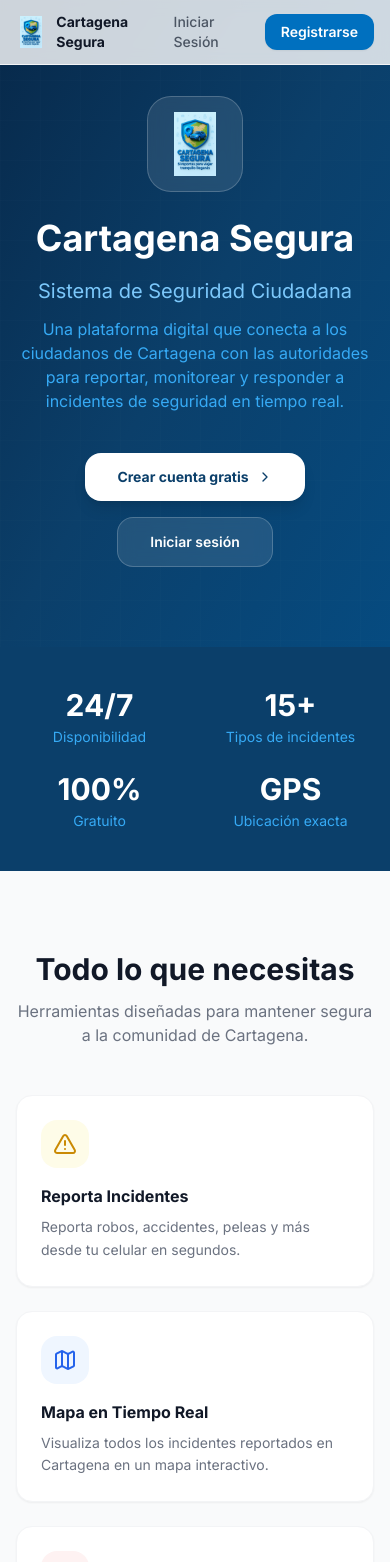
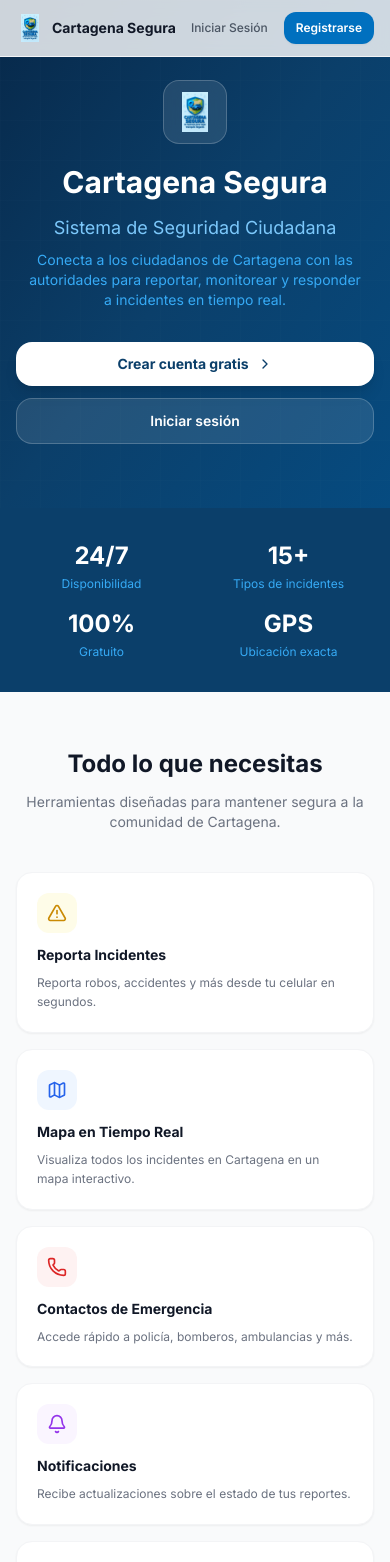
Before and after one commit to TheSantSalazar/Cartagena-Segura-React, a React (Vite) app: page / in a window 390 px wide. Shown: the top 1562 px of the page. Built offline with nearby package versions, Linux system fonts and the light colour scheme.

Commit message:
Responsive

```diff
--- a/src/pages/LandingPage.jsx
+++ b/src/pages/LandingPage.jsx
@@ -1,43 +1,13 @@
 import { Link } from 'react-router-dom'
-import { Shield, MapPin, Bell, Phone, AlertTriangle, ChevronRight, Lock, Users, Map } from 'lucide-react'
+import { AlertTriangle, Map, Phone, Bell, Lock, Users, ChevronRight } from 'lucide-react'
 
 const features = [
-  {
-    icon: AlertTriangle,
-    title: 'Reporta Incidentes',
-    desc: 'Reporta robos, accidentes, peleas y más desde tu celular en segundos.',
-    color: 'bg-yellow-50 text-yellow-600',
-  },
-  {
-    icon: Map,
-    title: 'Mapa en Tiempo Real',
-    desc: 'Visualiza todos los incidentes reportados en Cartagena en un mapa interactivo.',
-    color: 'bg-blue-50 text-blue-600',
-  },
-  {
-    icon: Phone,
-    title: 'Contactos de Emergencia',
-    desc: 'Accede rápidamente a policía, bomberos, ambulancias y más.',
-    color: 'bg-red-50 text-red-600',
-  },
-  {
-    icon: Bell,
-    title: 'Notificaciones',
-    desc: 'Recibe actualizaciones sobre el estado de tus reportes en tiempo real.',
-    color: 'bg-purple-50 text-purple-600',
-  },
-  {
-    icon: Lock,
-    title: 'Seguro y Privado',
-    desc: 'Tus datos están protegidos con autenticación JWT y cifrado.',
-    color: 'bg-green-50 text-green-600',
-  },
-  {
-    icon: Users,
-    title: 'Para Toda la Ciudad',
-    desc: 'Una plataforma colaborativa donde cada ciudadano contribuye a la seguridad.',
-    color: 'bg-orange-50 text-orange-600',
-  },
+  { icon: AlertTriangle, title: 'Reporta Incidentes', desc: 'Reporta robos, accidentes y más desde tu celular en segundos.', color: 'bg-yellow-50 text-yellow-600' },
+  { icon: Map, title: 'Mapa en Tiempo Real', desc: 'Visualiza todos los incidentes en Cartagena en un mapa interactivo.', color: 'bg-blue-50 text-blue-600' },
+  { icon: Phone, title: 'Contactos de Emergencia', desc: 'Accede rápido a policía, bomberos, ambulancias y más.', color: 'bg-red-50 text-red-600' },
+  { icon: Bell, title: 'Notificaciones', desc: 'Recibe actualizaciones sobre el estado de tus reportes.', color: 'bg-purple-50 text-purple-600' },
+  { icon: Lock, title: 'Seguro y Privado', desc: 'Tus datos están protegidos con autenticación JWT.', color: 'bg-green-50 text-green-600' },
+  { icon: Users, title: 'Para Toda la Ciudad', desc: 'Plataforma colaborativa donde cada ciudadano contribuye.', color: 'bg-orange-50 text-orange-600' },
 ]
 
 const stats = [
@@ -54,17 +24,15 @@ export default function LandingPage() {
       {/* NAV */}
       <nav className="fixed top-0 left-0 right-0 z-50 bg-white/80 backdrop-blur border-b border-gray-100">
         <div className="max-w-6xl mx-auto px-4 py-3 flex items-center justify-between">
-          <div className="flex items-center gap-2.5">
-            <img src="/Ctg_Seg-Logo.png" alt="Cartagena Segura" className="w-8 h-8 object-contain" />
+          <div className="flex items-center gap-2">
+            <img src="/Ctg_Seg-Logo.png" alt="Cartagena Segura" className="w-7 h-7 sm:w-8 sm:h-8 object-contain" />
             <span className="font-bold text-gray-900 text-sm">Cartagena Segura</span>
           </div>
-          <div className="flex items-center gap-3">
-            <Link to="/login"
-              className="text-sm font-medium text-gray-600 hover:text-gray-900 transition-colors">
+          <div className="flex items-center gap-2 sm:gap-3">
+            <Link to="/login" className="text-xs sm:text-sm font-medium text-gray-600 hover:text-gray-900 px-2 sm:px-3 py-1.5">
               Iniciar Sesión
             </Link>
-            <Link to="/register"
-              className="btn-primary text-sm px-4 py-2">
+            <Link to="/register" className="btn-primary text-xs sm:text-sm px-3 sm:px-4 py-2">
               Registrarse
             </Link>
           </div>
@@ -72,30 +40,27 @@ export default function LandingPage() {
       </nav>
 
       {/* HERO */}
-      <section className="pt-24 pb-20 bg-gradient-to-br from-primary-950 via-primary-900 to-primary-800 relative overflow-hidden">
-        {/* Grid background */}
+      <section className="pt-20 sm:pt-24 pb-16 sm:pb-20 bg-gradient-to-br from-primary-950 via-primary-900 to-primary-800 relative overflow-hidden">
         <div className="absolute inset-0 opacity-10"
           style={{ backgroundImage: 'linear-gradient(rgba(255,255,255,.1) 1px, transparent 1px), linear-gradient(90deg, rgba(255,255,255,.1) 1px, transparent 1px)', backgroundSize: '40px 40px' }} />
-
         <div className="max-w-4xl mx-auto px-4 text-center relative">
-          <div className="inline-flex items-center justify-center w-24 h-24 bg-white/10 border border-white/20 rounded-3xl mb-6 backdrop-blur">
-            <img src="/Ctg_Seg-Logo.png" alt="Logo" className="w-16 h-16 object-contain" />
+          <div className="inline-flex items-center justify-center w-16 h-16 sm:w-24 sm:h-24 bg-white/10 border border-white/20 rounded-2xl sm:rounded-3xl mb-5 sm:mb-6 backdrop-blur">
+            <img src="/Ctg_Seg-Logo.png" alt="Logo" className="w-10 h-10 sm:w-16 sm:h-16 object-contain" />
           </div>
-          <h1 className="text-4xl md:text-6xl font-bold text-white mb-4 leading-tight">
+          <h1 className="text-3xl sm:text-4xl md:text-6xl font-bold text-white mb-3 sm:mb-4 leading-tight">
             Cartagena Segura
           </h1>
-          <p className="text-xl text-primary-300 mb-3">Sistema de Seguridad Ciudadana</p>
-          <p className="text-primary-400 text-base max-w-2xl mx-auto mb-10">
-            Una plataforma digital que conecta a los ciudadanos de Cartagena con las autoridades
-            para reportar, monitorear y responder a incidentes de seguridad en tiempo real.
+          <p className="text-lg sm:text-xl text-primary-300 mb-2 sm:mb-3">Sistema de Seguridad Ciudadana</p>
+          <p className="text-primary-400 text-sm sm:text-base max-w-2xl mx-auto mb-8 sm:mb-10 px-2">
+            Conecta a los ciudadanos de Cartagena con las autoridades para reportar, monitorear y responder a incidentes en tiempo real.
           </p>
-          <div className="flex flex-col sm:flex-row items-center justify-center gap-4">
+          <div className="flex flex-col sm:flex-row items-center justify-center gap-3 sm:gap-4">
             <Link to="/register"
-              className="flex items-center gap-2 px-8 py-3.5 bg-white text-primary-900 font-bold rounded-2xl hover:bg-primary-50 transition-colors shadow-lg text-sm">
+              className="w-full sm:w-auto flex items-center justify-center gap-2 px-6 sm:px-8 py-3 sm:py-3.5 bg-white text-primary-900 font-bold rounded-2xl hover:bg-primary-50 transition-colors shadow-lg text-sm">
               Crear cuenta gratis <ChevronRight className="w-4 h-4" />
             </Link>
             <Link to="/login"
-              className="flex items-center gap-2 px-8 py-3.5 bg-white/10 border border-white/20 text-white font-semibold rounded-2xl hover:bg-white/20 transition-colors text-sm backdrop-blur">
+              className="w-full sm:w-auto flex items-center justify-center gap-2 px-6 sm:px-8 py-3 sm:py-3.5 bg-white/10 border border-white/20 text-white font-semibold rounded-2xl hover:bg-white/20 transition-colors text-sm">
               Iniciar sesión
             </Link>
           </div>
@@ -103,13 +68,13 @@ export default function LandingPage() {
       </section>
 
       {/* STATS */}
-      <section className="bg-primary-900 py-10">
+      <section className="bg-primary-900 py-8 sm:py-10">
         <div className="max-w-4xl mx-auto px-4">
-          <div className="grid grid-cols-2 md:grid-cols-4 gap-6">
+          <div className="grid grid-cols-2 md:grid-cols-4 gap-4 sm:gap-6">
             {stats.map((stat, i) => (
               <div key={i} className="text-center">
-                <p className="text-3xl font-bold text-white">{stat.value}</p>
-                <p className="text-primary-400 text-sm mt-1">{stat.label}</p>
+                <p className="text-2xl sm:text-3xl font-bold text-white">{stat.value}</p>
+                <p className="text-primary-400 text-xs sm:text-sm mt-1">{stat.label}</p>
               </div>
             ))}
           </div>
@@ -117,22 +82,22 @@ export default function LandingPage() {
       </section>
 
       {/* FEATURES */}
-      <section className="py-20 bg-gray-50">
+      <section className="py-14 sm:py-20 bg-gray-50">
         <div className="max-w-6xl mx-auto px-4">
-          <div className="text-center mb-12">
-            <h2 className="text-3xl font-bold text-gray-900 mb-3">Todo lo que necesitas</h2>
-            <p className="text-gray-500 max-w-xl mx-auto">
+          <div className="text-center mb-10 sm:mb-12">
+            <h2 className="text-2xl sm:text-3xl font-bold text-gray-900 mb-3">Todo lo que necesitas</h2>
+            <p className="text-gray-500 text-sm sm:text-base max-w-xl mx-auto">
               Herramientas diseñadas para mantener segura a la comunidad de Cartagena.
             </p>
           </div>
-          <div className="grid grid-cols-1 md:grid-cols-2 lg:grid-cols-3 gap-6">
+          <div className="grid grid-cols-1 sm:grid-cols-2 lg:grid-cols-3 gap-4 sm:gap-6">
             {features.map((f, i) => (
-              <div key={i} className="card p-6 hover:shadow-md transition-shadow">
-                <div className={`w-12 h-12 rounded-2xl flex items-center justify-center mb-4 ${f.color}`}>
-                  <f.icon className="w-6 h-6" />
+              <div key={i} className="card p-5 sm:p-6 hover:shadow-md transition-shadow">
+                <div className={`w-10 h-10 sm:w-12 sm:h-12 rounded-xl sm:rounded-2xl flex items-center justify-center mb-3 sm:mb-4 ${f.color}`}>
+                  <f.icon className="w-5 h-5 sm:w-6 sm:h-6" />
                 </div>
-                <h3 className="font-bold text-gray-900 mb-2">{f.title}</h3>
-                <p className="text-gray-500 text-sm leading-relaxed">{f.desc}</p>
+                <h3 className="font-bold text-gray-900 mb-2 text-sm sm:text-base">{f.title}</h3>
+                <p className="text-gray-500 text-xs sm:text-sm leading-relaxed">{f.desc}</p>
               </div>
             ))}
           </div>
@@ -140,23 +105,23 @@ export default function LandingPage() {
       </section>
 
       {/* HOW IT WORKS */}
-      <section className="py-20 bg-white">
+      <section className="py-14 sm:py-20 bg-white">
         <div className="max-w-4xl mx-auto px-4">
-          <div className="text-center mb-12">
-            <h2 className="text-3xl font-bold text-gray-900 mb-3">¿Cómo funciona?</h2>
+          <div className="text-center mb-10 sm:mb-12">
+            <h2 className="text-2xl sm:text-3xl font-bold text-gray-900 mb-3">¿Cómo funciona?</h2>
           </div>
-          <div className="grid grid-cols-1 md:grid-cols-3 gap-8">
+          <div className="grid grid-cols-1 sm:grid-cols-3 gap-8">
             {[
-              { step: '01', title: 'Crea tu cuenta', desc: 'Regístrate gratis como ciudadano de Cartagena en menos de un minuto.' },
-              { step: '02', title: 'Reporta un incidente', desc: 'Describe lo que ocurrió, adjunta tu ubicación GPS y envía el reporte.' },
-              { step: '03', title: 'Las autoridades actúan', desc: 'El equipo de seguridad recibe el reporte y coordina la respuesta.' },
+              { step: '01', title: 'Crea tu cuenta', desc: 'Regístrate gratis como ciudadano en menos de un minuto.' },
+              { step: '02', title: 'Reporta un incidente', desc: 'Describe lo que ocurrió, adjunta tu ubicación GPS y envía.' },
+              { step: '03', title: 'Las autoridades actúan', desc: 'El equipo recibe el reporte y coordina la respuesta.' },
             ].map((item, i) => (
               <div key={i} className="text-center">
-                <div className="w-14 h-14 bg-primary-50 rounded-2xl flex items-center justify-center mx-auto mb-4">
-                  <span className="text-primary-600 font-bold text-lg">{item.step}</span>
+                <div className="w-12 h-12 sm:w-14 sm:h-14 bg-primary-50 rounded-2xl flex items-center justify-center mx-auto mb-3 sm:mb-4">
+                  <span className="text-primary-600 font-bold text-base sm:text-lg">{item.step}</span>
                 </div>
-                <h3 className="font-bold text-gray-900 mb-2">{item.title}</h3>
-                <p className="text-gray-500 text-sm leading-relaxed">{item.desc}</p>
+                <h3 className="font-bold text-gray-900 mb-2 text-sm sm:text-base">{item.title}</h3>
+                <p className="text-gray-500 text-xs sm:text-sm leading-relaxed">{item.desc}</p>
               </div>
             ))}
           </div>
@@ -164,29 +129,29 @@ export default function LandingPage() {
       </section>
 
       {/* CTA */}
-      <section className="py-20 bg-gradient-to-br from-primary-950 via-primary-900 to-primary-800">
+      <section className="py-14 sm:py-20 bg-gradient-to-br from-primary-950 via-primary-900 to-primary-800">
         <div className="max-w-2xl mx-auto px-4 text-center">
-          <h2 className="text-3xl font-bold text-white mb-4">¿Listo para unirte?</h2>
-          <p className="text-primary-300 mb-8">
+          <h2 className="text-2xl sm:text-3xl font-bold text-white mb-3 sm:mb-4">¿Listo para unirte?</h2>
+          <p className="text-primary-300 text-sm sm:text-base mb-7 sm:mb-8">
             Sé parte de la comunidad que hace de Cartagena una ciudad más segura.
           </p>
           <Link to="/register"
-            className="inline-flex items-center gap-2 px-8 py-3.5 bg-white text-primary-900 font-bold rounded-2xl hover:bg-primary-50 transition-colors shadow-lg">
+            className="inline-flex items-center gap-2 px-6 sm:px-8 py-3 sm:py-3.5 bg-white text-primary-900 font-bold rounded-2xl hover:bg-primary-50 transition-colors shadow-lg text-sm">
             Crear cuenta gratis <ChevronRight className="w-4 h-4" />
           </Link>
         </div>
       </section>
 
       {/* FOOTER */}
-      <footer className="bg-gray-900 py-8">
-        <div className="max-w-6xl mx-auto px-4 flex flex-col md:flex-row items-center justify-between gap-4">
+      <footer className="bg-gray-900 py-6 sm:py-8">
+        <div className="max-w-6xl mx-auto px-4 flex flex-col sm:flex-row items-center justify-between gap-3 sm:gap-4">
           <div className="flex items-center gap-2">
-            <img src="/Ctg_Seg-Logo.png" alt="Logo" className="w-6 h-6 object-contain" />
-            <span className="text-gray-400 text-sm">Cartagena Segura © 2026</span>
+            <img src="/Ctg_Seg-Logo.png" alt="Logo" className="w-5 h-5 sm:w-6 sm:h-6 object-contain" />
+            <span className="text-gray-400 text-xs sm:text-sm">Cartagena Segura © 2026</span>
           </div>
-          <div className="flex items-center gap-6">
-            <Link to="/login" className="text-gray-400 hover:text-white text-sm transition-colors">Iniciar Sesión</Link>
-            <Link to="/register" className="text-gray-400 hover:text-white text-sm transition-colors">Registrarse</Link>
+          <div className="flex items-center gap-4 sm:gap-6">
+            <Link to="/login" className="text-gray-400 hover:text-white text-xs sm:text-sm transition-colors">Iniciar Sesión</Link>
+            <Link to="/register" className="text-gray-400 hover:text-white text-xs sm:text-sm transition-colors">Registrarse</Link>
           </div>
         </div>
       </footer>
--- a/src/pages/admin/AdminDashboard.jsx
+++ b/src/pages/admin/AdminDashboard.jsx
@@ -23,14 +23,14 @@ const createIcon = (color) => L.divIcon({
 })
 
 const StatCard = ({ icon: Icon, label, value, color, sub }) => (
-  <div className="card p-6">
-    <div className="flex items-center justify-between mb-4">
-      <span className="text-sm font-medium text-gray-500">{label}</span>
-      <div className={`w-10 h-10 rounded-xl flex items-center justify-center ${color}`}>
-        <Icon className="w-5 h-5" />
+  <div className="card p-4 sm:p-6">
+    <div className="flex items-center justify-between mb-3 sm:mb-4">
+      <span className="text-xs sm:text-sm font-medium text-gray-500">{label}</span>
+      <div className={`w-8 h-8 sm:w-10 sm:h-10 rounded-xl flex items-center justify-center ${color}`}>
+        <Icon className="w-4 h-4 sm:w-5 sm:h-5" />
       </div>
     </div>
-    <p className="text-3xl font-bold text-gray-900">{value ?? '—'}</p>
+    <p className="text-2xl sm:text-3xl font-bold text-gray-900">{value ?? '—'}</p>
     {sub && <p className="text-xs text-gray-400 mt-1">{sub}</p>}
   </div>
 )
@@ -52,37 +52,32 @@ export default function AdminDashboard() {
       .finally(() => setLoading(false))
   }, [])
 
-  const pending  = incidents.filter(i => i.status === 'PENDING').length
-  const resolved = incidents.filter(i => i.status === 'RESOLVED').length
-  const critical = incidents.filter(i => i.priority === 'CRITICAL').length
+  const pending    = incidents.filter(i => i.status === 'PENDING').length
+  const resolved   = incidents.filter(i => i.status === 'RESOLVED').length
+  const critical   = incidents.filter(i => i.priority === 'CRITICAL').length
   const withCoords = incidents.filter(i => i.latitude && i.longitude)
 
   return (
-    <div className="p-6 space-y-6 animate-fade-in">
+    <div className="p-4 sm:p-6 space-y-4 sm:space-y-6 animate-fade-in">
       <div>
-        <h1 className="text-2xl font-bold text-gray-900">Dashboard</h1>
+        <h1 className="text-xl sm:text-2xl font-bold text-gray-900">Dashboard</h1>
         <p className="text-sm text-gray-500 mt-0.5">Resumen general del sistema</p>
       </div>
 
-      {/* Stats */}
-      <div className="grid grid-cols-2 xl:grid-cols-4 gap-4">
-        <StatCard icon={AlertTriangle} label="Total Incidentes" value={incidents.length}
-          color="bg-blue-50 text-blue-600" sub="reportados en el sistema" />
-        <StatCard icon={Clock} label="Pendientes" value={pending}
-          color="bg-yellow-50 text-yellow-600" sub="requieren atención" />
-        <StatCard icon={CheckCircle} label="Resueltos" value={resolved}
-          color="bg-green-50 text-green-600" sub="casos cerrados" />
-        <StatCard icon={XCircle} label="Críticos" value={critical}
-          color="bg-red-50 text-red-600" sub="prioridad máxima" />
+      <div className="grid grid-cols-2 xl:grid-cols-4 gap-3 sm:gap-4">
+        <StatCard icon={AlertTriangle} label="Total" value={incidents.length} color="bg-blue-50 text-blue-600" sub="incidentes" />
+        <StatCard icon={Clock} label="Pendientes" value={pending} color="bg-yellow-50 text-yellow-600" sub="sin atender" />
+        <StatCard icon={CheckCircle} label="Resueltos" value={resolved} color="bg-green-50 text-green-600" sub="cerrados" />
+        <StatCard icon={XCircle} label="Críticos" value={critical} color="bg-red-50 text-red-600" sub="urgentes" />
       </div>
 
       {/* Map */}
       <div className="card overflow-hidden">
-        <div className="px-6 py-4 border-b border-gray-100 flex items-center justify-between">
-          <h2 className="font-semibold text-gray-900">Mapa de Incidentes</h2>
+        <div className="px-4 sm:px-6 py-3 sm:py-4 border-b border-gray-100 flex items-center justify-between">
+          <h2 className="font-semibold text-gray-900 text-sm sm:text-base">Mapa de Incidentes</h2>
           <span className="text-xs text-gray-400">{withCoords.length} con ubicación</span>
         </div>
-        <div style={{ height: '400px', zIndex: 0 }}>
+        <div style={{ height: '300px', zIndex: 0 }} className="sm:h-96">
           <MapContainer center={CENTER} zoom={13} style={{ height: '100%', width: '100%' }} scrollWheelZoom>
             <TileLayer
               attribution='&copy; <a href="https://www.openstreetmap.org/copyright">OpenStreetMap</a>'
@@ -92,7 +87,7 @@ export default function AdminDashboard() {
               <Marker key={inc.id} position={[inc.latitude, inc.longitude]}
                 icon={createIcon(priorityColor[inc.priority] ?? '#6b7280')}>
                 <Popup>
-                  <div className="p-1 min-w-[160px]">
+                  <div className="p-1 min-w-[140px]">
                     <p className="font-bold text-gray-900 text-sm">{inc.type}</p>
                     <p className="text-xs text-gray-500 mt-1">{inc.description}</p>
                     {inc.location && <p className="text-xs text-gray-400 mt-1">📍 {inc.location}</p>}
@@ -114,8 +109,8 @@ export default function AdminDashboard() {
 
       {/* Recent Incidents */}
       <div className="card">
-        <div className="px-6 py-4 border-b border-gray-100 flex items-center justify-between">
-          <h2 className="font-semibold text-gray-900">Incidentes Recientes</h2>
+        <div className="px-4 sm:px-6 py-3 sm:py-4 border-b border-gray-100 flex items-center justify-between">
+          <h2 className="font-semibold text-gray-900 text-sm sm:text-base">Incidentes Recientes</h2>
           <span className="text-xs text-gray-400">{incidents.length} total</span>
         </div>
         <div className="divide-y divide-gray-50">
@@ -124,27 +119,26 @@ export default function AdminDashboard() {
           ) : incidents.length === 0 ? (
             <div className="p-8 text-center text-gray-400 text-sm">No hay incidentes registrados</div>
           ) : incidents.slice(0, 8).map(inc => (
-            <div key={inc.id} className="px-6 py-4 flex items-center gap-4 hover:bg-gray-50 transition-colors">
+            <div key={inc.id} className="px-4 sm:px-6 py-3 sm:py-4 flex items-center gap-3 sm:gap-4 hover:bg-gray-50">
               <div className="flex-1 min-w-0">
                 <p className="text-sm font-medium text-gray-900 truncate">{inc.type}</p>
                 <p className="text-xs text-gray-400 truncate">{inc.description}</p>
               </div>
-              <span className={badgeColor[inc.priority] ?? 'badge-low'}>{inc.priority}</span>
+              <span className={`${badgeColor[inc.priority] ?? 'badge-low'} hidden sm:inline-flex`}>{inc.priority}</span>
               <span className="text-xs text-gray-400 whitespace-nowrap">{statusLabel[inc.status]}</span>
             </div>
           ))}
         </div>
       </div>
 
-      {/* Zones */}
       {zones.length > 0 && (
         <div className="card">
-          <div className="px-6 py-4 border-b border-gray-100">
-            <h2 className="font-semibold text-gray-900">Zonas Registradas</h2>
+          <div className="px-4 sm:px-6 py-3 sm:py-4 border-b border-gray-100">
+            <h2 className="font-semibold text-gray-900 text-sm sm:text-base">Zonas Registradas</h2>
           </div>
           <div className="divide-y divide-gray-50">
             {zones.map(zone => (
-              <div key={zone.id} className="px-6 py-4 flex items-center gap-4 hover:bg-gray-50 transition-colors">
+              <div key={zone.id} className="px-4 sm:px-6 py-3 sm:py-4 flex items-center gap-4 hover:bg-gray-50">
                 <div className="flex-1">
                   <p className="text-sm font-medium text-gray-900">{zone.name}</p>
                   <p className="text-xs text-gray-400">{zone.totalIncidents ?? 0} incidentes</p>
```
Also changed, not shown: src/components/layout/AdminLayout.jsx (+47 -16 lines), src/pages/auth/LoginPage.jsx (+10 -17 lines).
